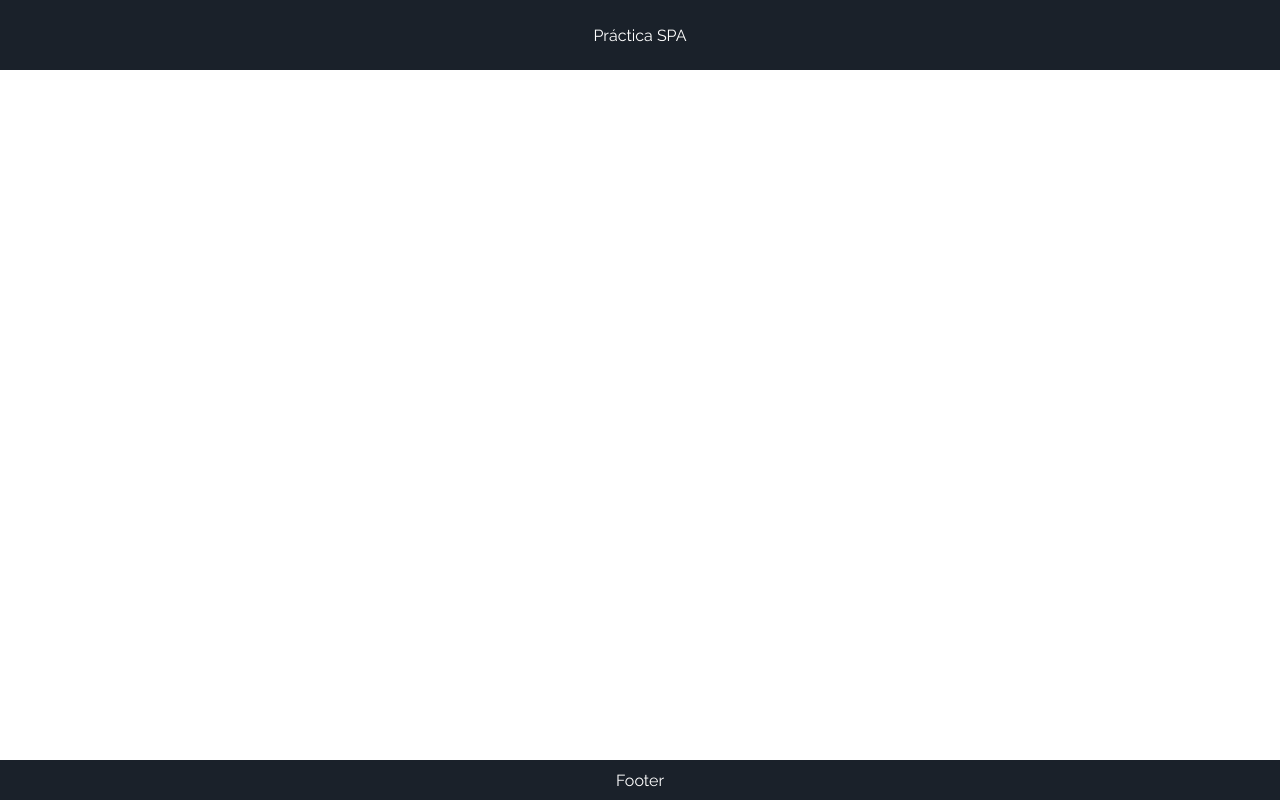
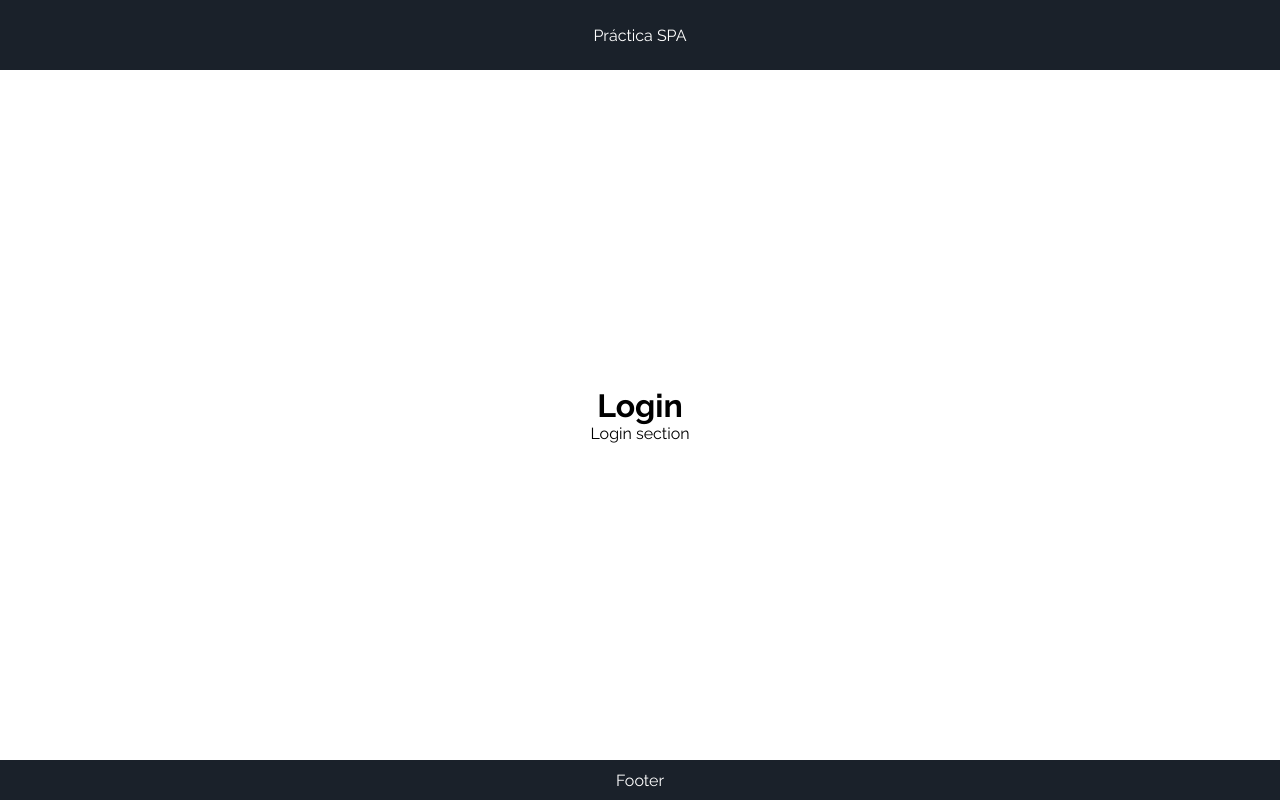
Before and after one commit to DREWiex/practica-spa, a React (Vite) app: page /login in a window 1280 px wide. Built offline with nearby package versions, Linux system fonts and the light colour scheme.

Commit message:
Creo carpeta auth con page y component para login. Ruta funcionando

```diff
--- a/src/App.jsx
+++ b/src/App.jsx
@@ -1,4 +1,5 @@
-import { Route, Routes } from 'react-router-dom';
+import { Route, Routes, Navigate } from 'react-router-dom';
+import { LoginPage } from './auth/pages/LoginPage';
 import { BrowserPage, FurniturePage, GroceriesPage, HomePage, MotorcyclePage, ProductsPage } from './products/pages';
 
 function App() {
@@ -15,12 +16,16 @@ function App() {
 
     <Routes>
 
+      <Route path='login' element={<LoginPage />} />
+
       <Route path='/' element={<HomePage />} />
       <Route path='products' element={<ProductsPage />} />
       <Route path='groceries' element={<GroceriesPage />} />
       <Route path='furniture' element={<FurniturePage />} />
       <Route path='motorcycle' element={<MotorcyclePage />} />
       <Route path='browser' element={<BrowserPage />} />
+
+      <Route path='/*' element={<Navigate to={'/'} />} />
 
     </Routes>
 
--- /dev/null
+++ b/src/auth/components/Login.jsx
@@ -0,0 +1,17 @@
+
+export const Login = () => {
+
+
+    return (
+
+        <>
+
+            <section>
+                Login section
+            </section>
+
+        </>
+
+    );
+
+};
--- /dev/null
+++ b/src/auth/pages/LoginPage.jsx
@@ -0,0 +1,18 @@
+import { Login } from "../components/Login";
+
+export const LoginPage = () => {
+
+
+    return (
+
+        <>
+
+            <h1>Login</h1>
+
+            <Login />
+
+        </>
+
+    );
+
+};
```
